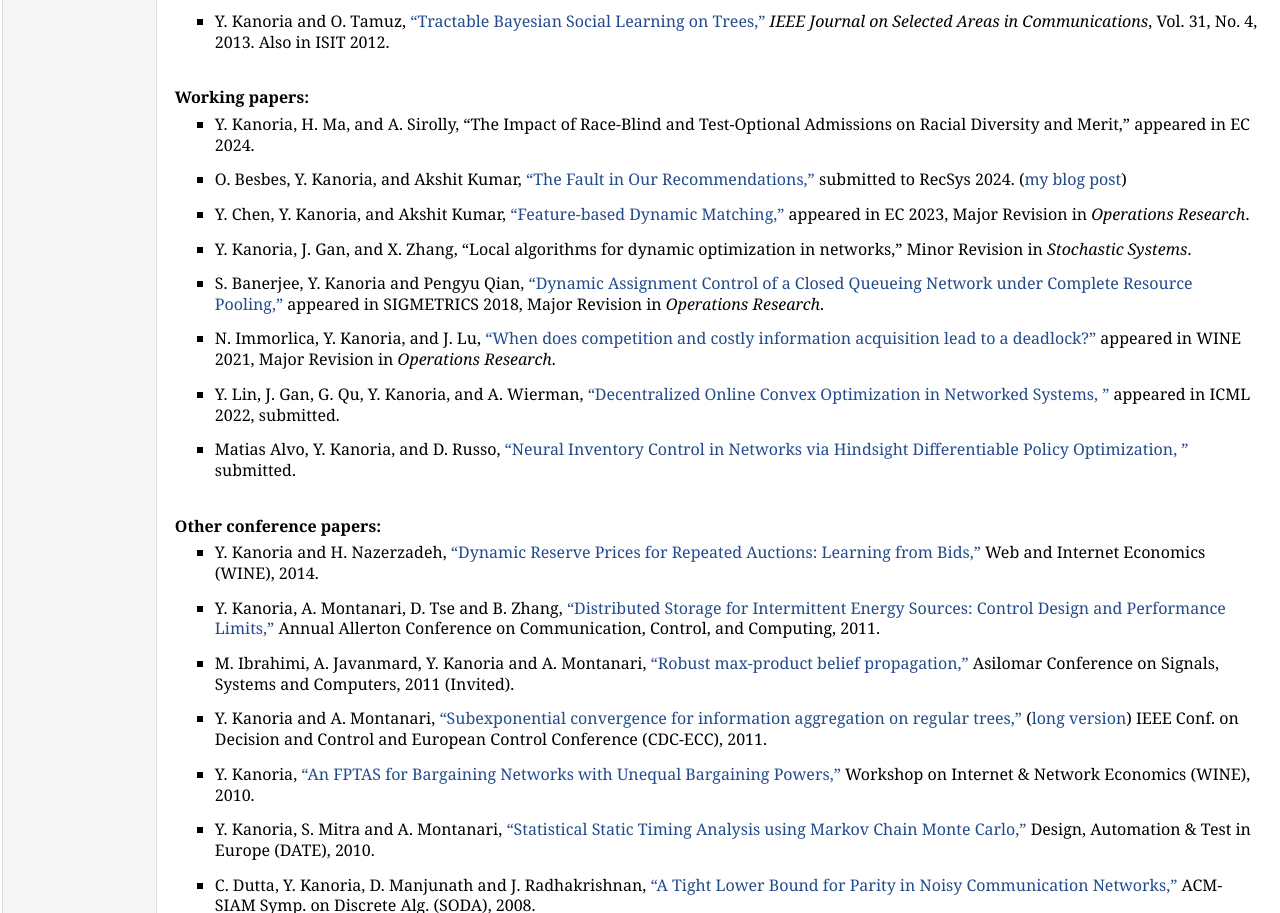
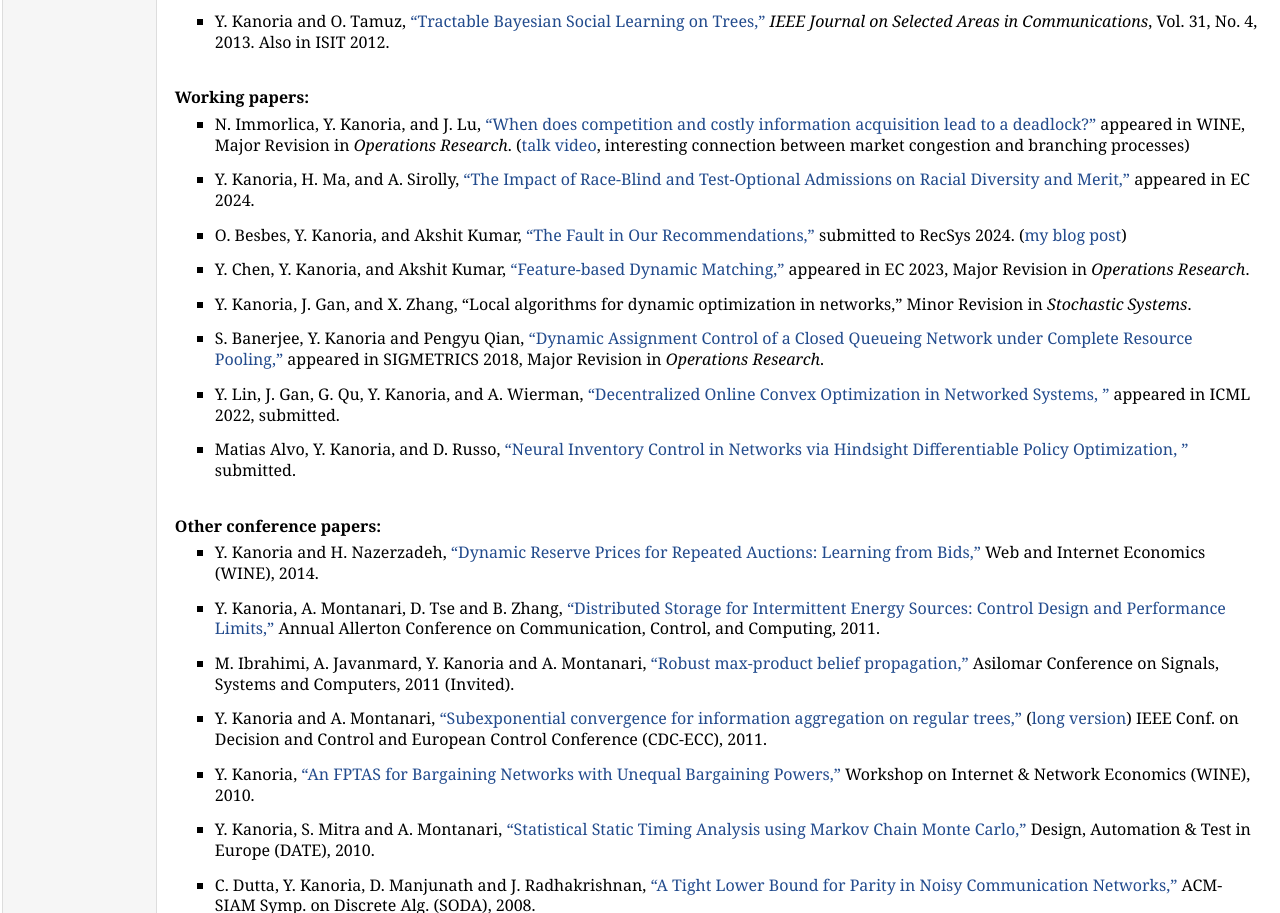
Before and after one commit to ykanoria/ykanoria.github.io, a plain HTML site: page index.html in a window 1280 px wide. Shown: the part 1523-2436 px from the top of the page. Drawn offline with Linux system fonts and the light colour scheme.

Commit message:
Update index.html

```diff
--- a/index.html
+++ b/index.html
@@ -218,8 +218,17 @@ https://mybiasedcoin.blogspot.com/2011/05/deletion-channel-pointer-kanoria-and.h
 &#8239;
 <p><b>Working papers:</b>
 <ul>
+<li><p>N. Immorlica, Y. Kanoria, and J. Lu,
+<a href="https://papers.ssrn.com/sol3/papers.cfm?abstract_id=3697165">
+&ldquo;When does competition and costly information acquisition lead to a deadlock?&rdquo;</a>
+appeared in WINE, Major Revision in <i>Operations Research</i>. (<a href=https://www.birs.ca/events/2025/5-day-workshops/25w5464/videos/watch/202503061106-Kanoria.html>talk video</a>, interesting connection between market congestion and branching processes)
+</p>
+</li>
+</ul>
+
+<ul>
 <li><p> Y. Kanoria, H. Ma, and A. Sirolly,
-&ldquo;The Impact of Race-Blind and Test-Optional Admissions on Racial Diversity and Merit,&rdquo;
+<a href=https://papers.ssrn.com/sol3/papers.cfm?abstract_id=4873387>&ldquo;The Impact of Race-Blind and Test-Optional Admissions on Racial Diversity and Merit,&rdquo;</a>
 appeared in EC 2024.
 </p>
 </li>
@@ -248,14 +257,6 @@ appeared in EC 2023, Major Revision in <i>Operations Research</i>.
 <li><p>S. Banerjee, Y. Kanoria and Pengyu Qian,
 <a href="https://arxiv.org/abs/1803.04959">&ldquo;Dynamic Assignment Control of a Closed Queueing Network under Complete Resource Pooling,&rdquo;</a>
 appeared in SIGMETRICS 2018, Major Revision in <i>Operations Research</i>.</p>
-</li>
-</ul>
-<ul>
-<li><p>N. Immorlica, Y. Kanoria, and J. Lu,
-<a href="https://papers.ssrn.com/sol3/papers.cfm?abstract_id=3697165">
-&ldquo;When does competition and costly information acquisition lead to a deadlock?&rdquo;</a>
-appeared in WINE 2021, Major Revision in <i>Operations Research</i>.
-</p>
 </li>
 </ul>
 <ul>
```
